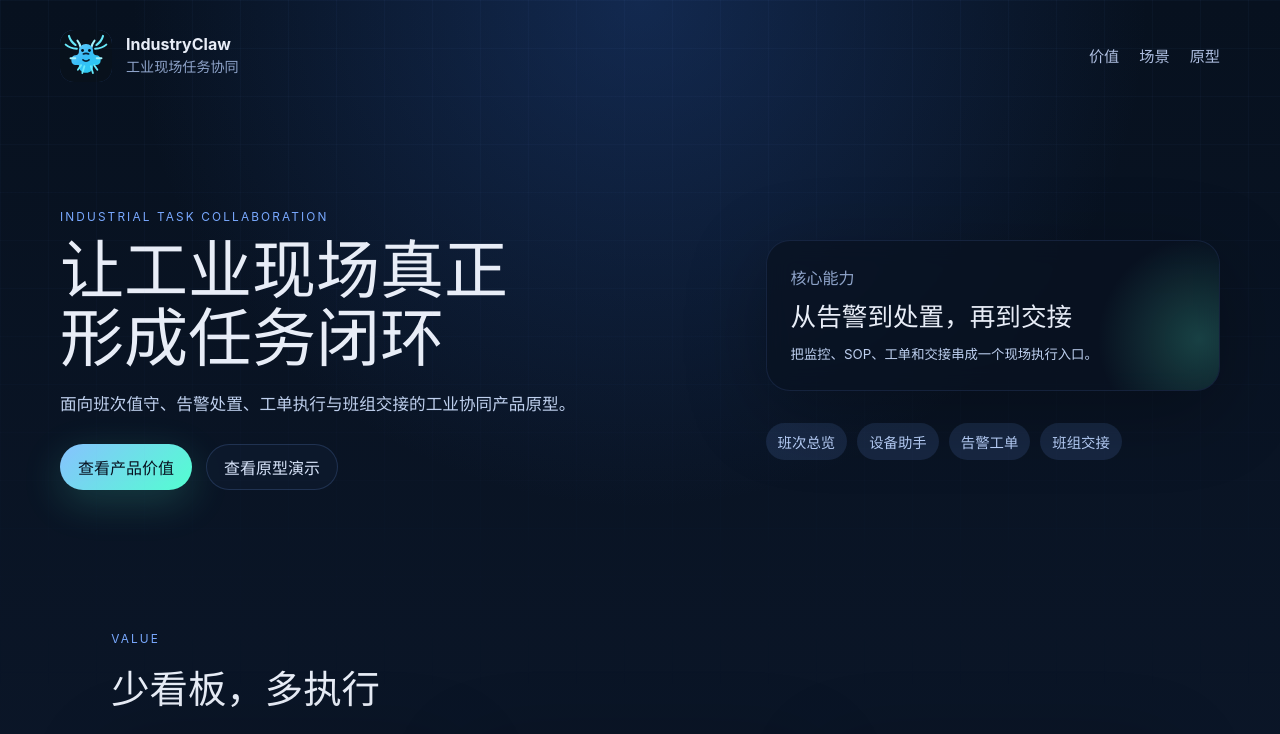
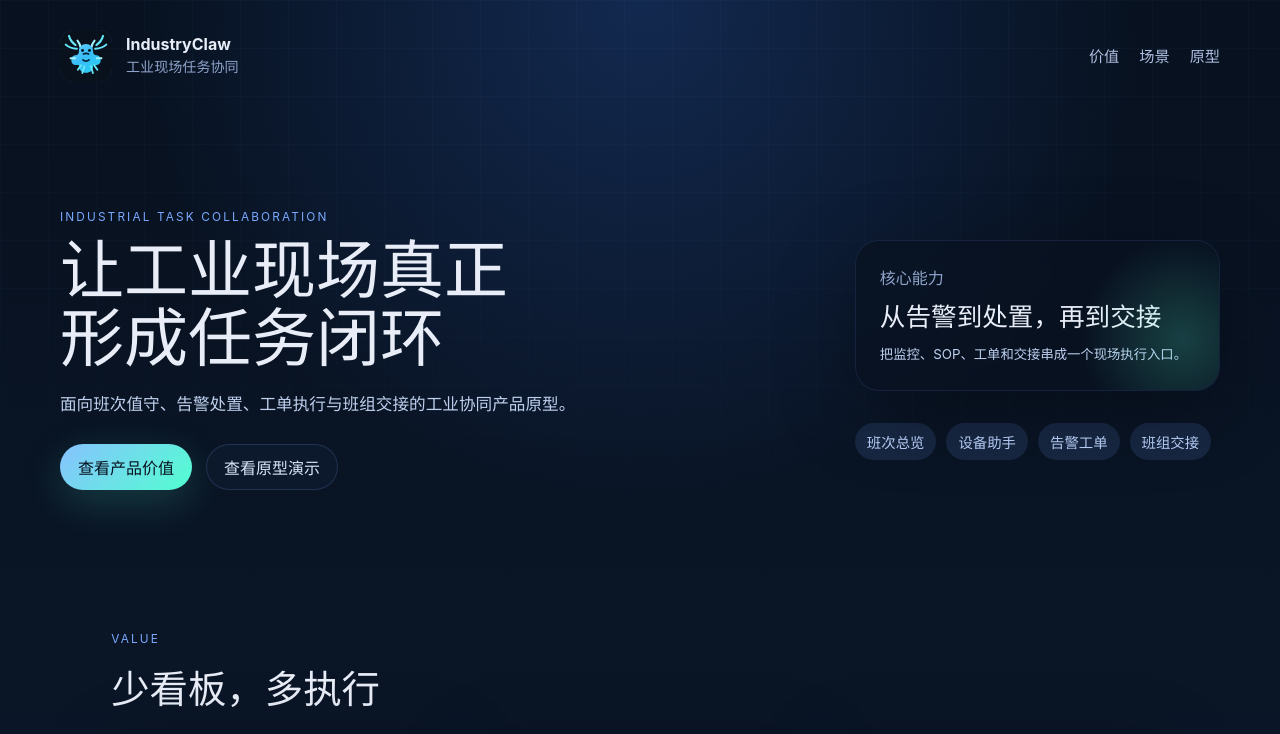
Before and after one commit to Roycent/IndustryClawStory, a React (Vite) app: page / in a window 1280 px wide. Shown: the top 734 px of the page. Built offline with nearby package versions, Linux system fonts and the light colour scheme.

Commit message:
style: widen hero copy area

```diff
--- a/src/App.css
+++ b/src/App.css
@@ -112,7 +112,7 @@ a {
   max-width: 1160px;
   margin: 0 auto;
   display: grid;
-  grid-template-columns: minmax(0, 1.2fr) minmax(300px, 0.8fr);
+  grid-template-columns: minmax(0, 1.9fr) minmax(280px, 0.9fr);
   gap: 24px;
   align-items: center;
 }
```
